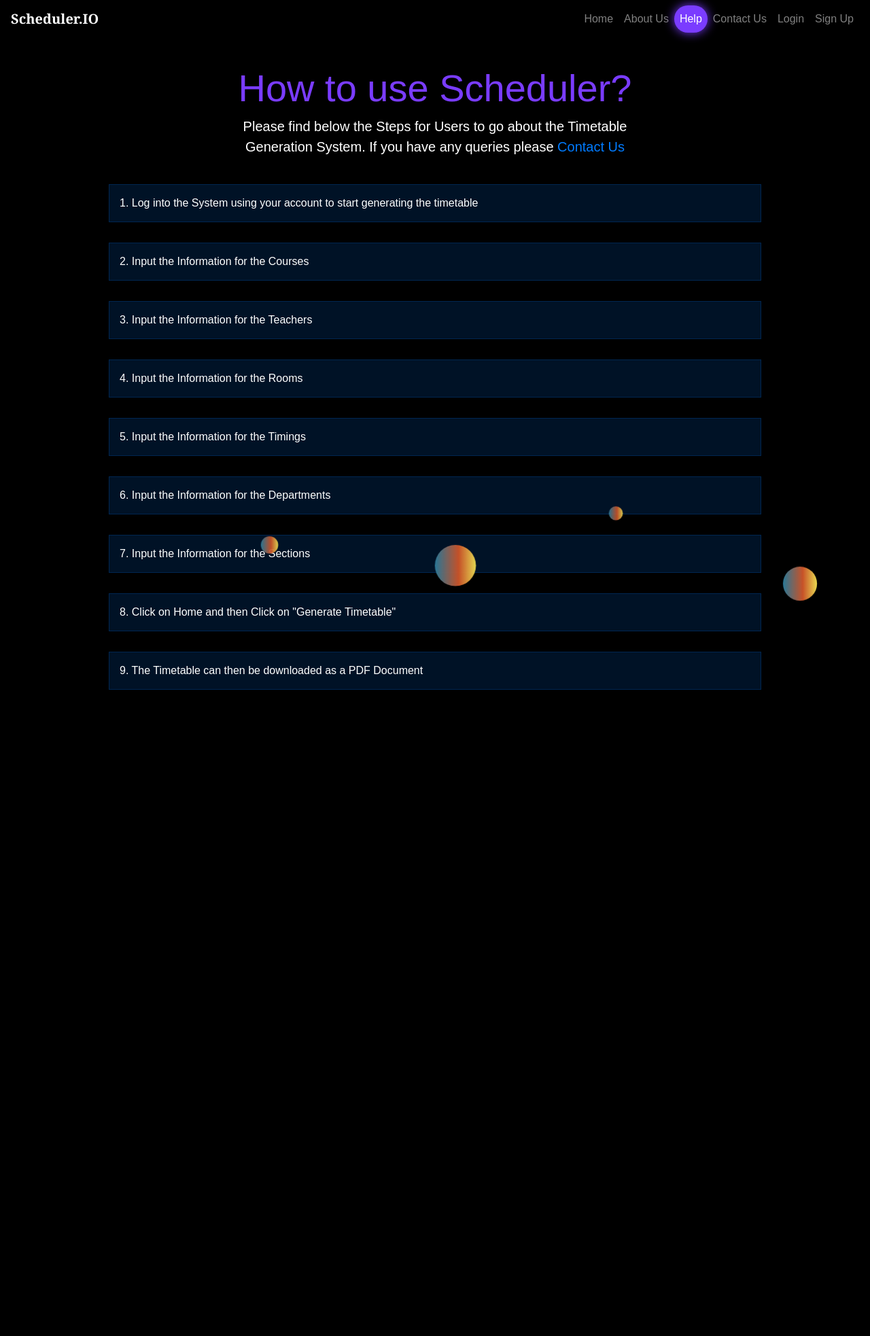
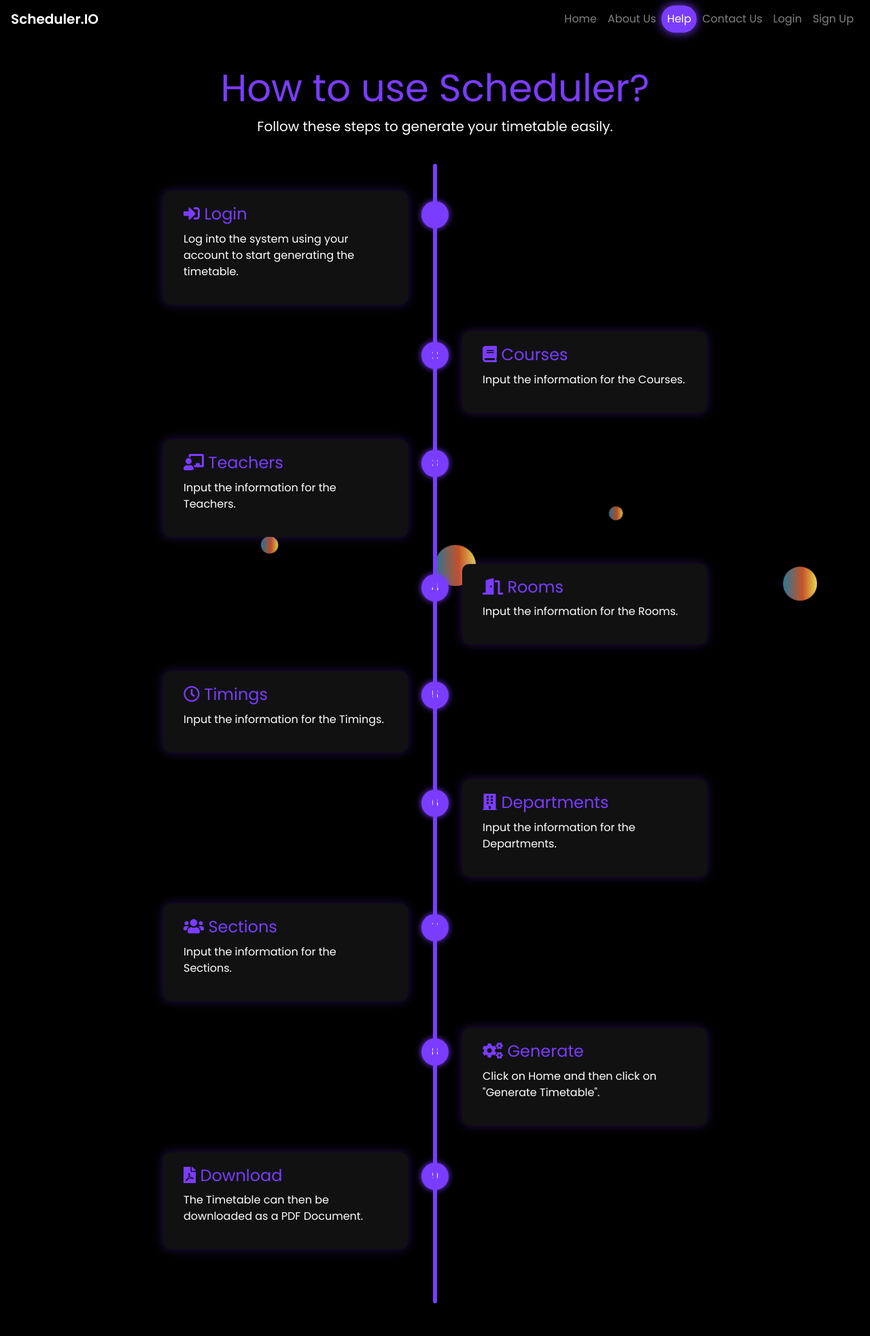
Before and after one commit to Sanjeevan76/schedulerAI, a Django app: page /help in a window 1280 px wide. Shown: the whole page at 68% size. Before the commit the page ends 1015 px from the top, so only its background shows below. Run offline with Django 3.2, Linux system fonts and the light colour scheme; some libraries are stand-ins or nearby versions.

Commit message:
done video

```diff
--- a/projttgs/templates/aboutus.html
+++ b/projttgs/templates/aboutus.html
@@ -3,7 +3,7 @@
 <head>
 	<meta charset="utf-8">
 	<meta name="viewport" content="width=device-width, initial-scale=1">
-	<title>TTGS | About Us</title>
+	<title>Shedulo.IO | About Us</title>
 	<link rel="stylesheet" href="https://maxcdn.bootstrapcdn.com/bootstrap/4.0.0/css/bootstrap.min.css">
 	<script src="https://ajax.googleapis.com/ajax/libs/jquery/3.3.1/jquery.min.js"></script>
 	<script src="https://cdnjs.cloudflare.com/ajax/libs/popper.js/1.12.9/umd/popper.min.js"></script>
--- a/projttgs/templates/addCourses.html
+++ b/projttgs/templates/addCourses.html
@@ -3,7 +3,7 @@
 <head>
 	<meta charset="utf-8">
 	<meta name="viewport" content="width=device-width, initial-scale=1">
-	<title>TTGS | Dashboard</title>
+	<title>Shedulo.IO | Dashboard</title>
 	<link rel="stylesheet" href="https://maxcdn.bootstrapcdn.com/bootstrap/4.0.0/css/bootstrap.min.css">
 	<script src="https://ajax.googleapis.com/ajax/libs/jquery/3.3.1/jquery.min.js"></script>
 	<script src="https://cdnjs.cloudflare.com/ajax/libs/popper.js/1.12.9/umd/popper.min.js"></script>
--- a/projttgs/templates/addDepts.html
+++ b/projttgs/templates/addDepts.html
@@ -3,7 +3,7 @@
 <head>
 	<meta charset="utf-8">
 	<meta name="viewport" content="width=device-width, initial-scale=1">
-	<title>TTGS | Dashboard</title>
+	<title>Shedulo.IO | Dashboard</title>
 	<link rel="stylesheet" href="https://maxcdn.bootstrapcdn.com/bootstrap/4.0.0/css/bootstrap.min.css">
 	<script src="https://ajax.googleapis.com/ajax/libs/jquery/3.3.1/jquery.min.js"></script>
 	<script src="https://cdnjs.cloudflare.com/ajax/libs/popper.js/1.12.9/umd/popper.min.js"></script>
--- a/projttgs/templates/addInstructors.html
+++ b/projttgs/templates/addInstructors.html
@@ -3,7 +3,7 @@
 <head>
 	<meta charset="utf-8">
 	<meta name="viewport" content="width=device-width, initial-scale=1">
-	<title>TTGS | Dashboard</title>
+	<title>Shedulo.IO | Dashboard</title>
 	<link rel="stylesheet" href="https://maxcdn.bootstrapcdn.com/bootstrap/4.0.0/css/bootstrap.min.css">
 	<script src="https://ajax.googleapis.com/ajax/libs/jquery/3.3.1/jquery.min.js"></script>
 	<script src="https://cdnjs.cloudflare.com/ajax/libs/popper.js/1.12.9/umd/popper.min.js"></script>
--- a/projttgs/templates/addRooms.html
+++ b/projttgs/templates/addRooms.html
@@ -3,7 +3,7 @@
 <head>
 	<meta charset="utf-8">
 	<meta name="viewport" content="width=device-width, initial-scale=1">
-	<title>TTGS | Dashboard</title>
+	<title>Shedulo.IO| Dashboard</title>
 	<link rel="stylesheet" href="https://maxcdn.bootstrapcdn.com/bootstrap/4.0.0/css/bootstrap.min.css">
 	<script src="https://ajax.googleapis.com/ajax/libs/jquery/3.3.1/jquery.min.js"></script>
 	<script src="https://cdnjs.cloudflare.com/ajax/libs/popper.js/1.12.9/umd/popper.min.js"></script>
--- a/projttgs/templates/addSections.html
+++ b/projttgs/templates/addSections.html
@@ -3,7 +3,7 @@
 <head>
 	<meta charset="utf-8">
 	<meta name="viewport" content="width=device-width, initial-scale=1">
-	<title>TTGS | Dashboard</title>
+	<title>Shedulo.IO | Dashboard</title>
 	<link rel="stylesheet" href="https://maxcdn.bootstrapcdn.com/bootstrap/4.0.0/css/bootstrap.min.css">
 	<script src="https://ajax.googleapis.com/ajax/libs/jquery/3.3.1/jquery.min.js"></script>
 	<script src="https://cdnjs.cloudflare.com/ajax/libs/popper.js/1.12.9/umd/popper.min.js"></script>
--- a/projttgs/templates/addTimings.html
+++ b/projttgs/templates/addTimings.html
@@ -3,7 +3,7 @@
 <head>
 	<meta charset="utf-8">
 	<meta name="viewport" content="width=device-width, initial-scale=1">
-	<title>TTGS | Dashboard</title>
+	<title>Shedulo.IO | Dashboard</title>
 	<link rel="stylesheet" href="https://maxcdn.bootstrapcdn.com/bootstrap/4.0.0/css/bootstrap.min.css">
 	<script src="https://ajax.googleapis.com/ajax/libs/jquery/3.3.1/jquery.min.js"></script>
 	<script src="https://cdnjs.cloudflare.com/ajax/libs/popper.js/1.12.9/umd/popper.min.js"></script>
--- a/projttgs/templates/chatbot.html
+++ b/projttgs/templates/chatbot.html
@@ -3,7 +3,7 @@
 
 <head>
   <meta charset="UTF-8">
-  <title>TTGS Chatbot</title>
+  <title>Shedulo.IO Chatbot</title>
   <meta charset="UTF-8">
   <meta name="viewport" content="width=device-width, initial-scale=1.0">
   <meta http-equiv="X-UA-Compatible" content="ie=edge">
--- a/projttgs/templates/help.html
+++ b/projttgs/templates/help.html
@@ -1,5 +1,4 @@
 <!DOCTYPE html>
-
 <html xmlns="http://www.w3.org/1999/xhtml">
 <head runat="server">
     <title>TTGS | Help</title>
@@ -10,158 +9,129 @@
 	<script src="https://cdnjs.cloudflare.com/ajax/libs/popper.js/1.12.9/umd/popper.min.js"></script>
 	<script src="https://maxcdn.bootstrapcdn.com/bootstrap/4.0.0/js/bootstrap.min.js"></script>
 	<script src="https://use.fontawesome.com/releases/v5.0.8/js/all.js"></script>
-    <link rel="canonical" href="https://getbootstrap.com/docs/4.5/examples/carousel/">
-    <link href="static/css/help.css" rel="stylesheet" />
+    <link href="https://fonts.googleapis.com/css2?family=Poppins:wght@400;600&display=swap" rel="stylesheet">
 
     <style>
         body {
             padding-top: 3rem;
             padding-bottom: 3rem;
             background-color: black;
-    color: #5a5a5a;
             font-family: 'Poppins', sans-serif;
             overflow-x: hidden;
+            color: white;
         }
 
+        /* ✅ Navbar */
+        .navbar {
+            background-color: black !important;
+            box-shadow: 0 2px 5px rgba(0,0,0,0.3);
+        }
+        .nav-item:hover{
+            background-color: #7a3cff;
+            border-radius: 20px;
+            box-shadow: 0 0 15px #7a3cff;
+        }
+        .navbar-nav .active .nav-link {
+            background: #7a3cff;
+            color: #fff !important;
+            border-radius: 25px;
+            box-shadow: 0 0 15px #7a3cff;
+        }
+
+        .pricing-header {
+            max-width: 700px;
+        }
+
+        /* ✅ Timeline */
+        .timeline {
+            position: relative;
+            max-width: 800px;
+            margin: auto;
+            padding: 40px 0;
+            z-index: 2;
+        }
+
+        .timeline::after {
+            content: '';
+            position: absolute;
+            width: 6px;
+            background: #7a3cff;
+            top: 0;
+            bottom: 0;
+            left: 50%;
+            margin-left: -3px;
+            border-radius: 3px;
+        }
+
+        .timeline-item {
+            padding: 20px 30px;
+            position: relative;
+            background: #111;
+            border-radius: 10px;
+            width: 45%;
+            margin-bottom: 40px;
+            box-shadow: 0 0 15px rgba(122,60,255,0.3);
+            transition: transform 0.3s ease, box-shadow 0.3s ease;
+        }
+
+        .timeline-item:hover {
+            transform: scale(1.08);
+            box-shadow: 0 0 30px rgba(122,60,255,0.9);
+        }
+
+        .timeline-item.left { left: 0; }
+        .timeline-item.right { left: 55%; }
+
+        .timeline-item::before {
+            content: attr(data-step);
+            position: absolute;
+            top: 15px;
+            width: 40px;
+            height: 40px;
+            background: #7a3cff;
+            border-radius: 50%;
+            color: #fff;
+            text-align: center;
+            line-height: 40px;
+            font-weight: bold;
+            box-shadow: 0 0 10px #7a3cff;
+        }
+
+        .timeline-item.left::before { right: -60px; }
+        .timeline-item.right::before { left: -60px; }
+
+        .timeline-item h4 {
+            color: #7a3cff;
+            margin-bottom: 10px;
+        }
+
+        .timeline-item i {
+            font-size: 30px;
+            margin-right: 10px;
+            color: #7a3cff;
+        }
+
+        /* ✅ Bubbles */
         .bubble {
             position: absolute;
             bottom: -100px;
             background: linear-gradient(90deg,rgba(42, 123, 155, 1) 0%, rgba(204, 84, 41, 1) 58%, rgba(237, 221, 83, 1) 100%);
             border-radius: 50%;
             animation: rise 20s infinite ease-in;
+            z-index: 1;
         }
 
-  /* random size/position for multiple bubbles */
-  .bubble:nth-child(1) {
-    width: 40px; height: 40px;
-    left: 10%;
-    animation-duration: 15s;
-  }
-  .bubble:nth-child(2) {
-    width: 25px; height: 25px;
-    left: 30%;
-    animation-duration: 18s;
-    animation-delay: 2s;
-  }
-  .bubble:nth-child(3) {
-    width: 60px; height: 60px;
-    left: 50%;
-    animation-duration: 22s;
-    animation-delay: 3s;
-  }
-  .bubble:nth-child(4) {
-    width: 20px; height: 20px;
-    left: 70%;
-    animation-duration: 17s;
-    animation-delay: 1s;
-  }
-  .bubble:nth-child(5) {
-    width: 50px; height: 50px;
-    left: 90%;
-    animation-duration: 25s;
-    animation-delay: 4s;
-  }
+        .bubble:nth-child(1) { width: 40px; height: 40px; left: 10%; animation-duration: 15s; }
+        .bubble:nth-child(2) { width: 25px; height: 25px; left: 30%; animation-duration: 18s; animation-delay: 2s; }
+        .bubble:nth-child(3) { width: 60px; height: 60px; left: 50%; animation-duration: 22s; animation-delay: 3s; }
+        .bubble:nth-child(4) { width: 20px; height: 20px; left: 70%; animation-duration: 17s; animation-delay: 1s; }
+        .bubble:nth-child(5) { width: 50px; height: 50px; left: 90%; animation-duration: 25s; animation-delay: 4s; }
 
         @keyframes rise {
-    0% {
-      transform: translateY(0) scale(1);
-      opacity: 1;
+            0% { transform: translateY(0) scale(1); opacity: 1; }
+            50% { opacity: 0.8; }
+            100% { transform: translateY(-110vh) scale(1.2); opacity: 0; }
         }
-    50% {
-      opacity: 0.8;
-    }
-    100% {
-      transform: translateY(-110vh) scale(1.2);
-      opacity: 0;
-    }
-  }
-
-
-/* ✅ Navbar */
-.navbar-nav .nav-link {
-.navbar {
-    background-color: rgb(0, 0, 0) !important; /* solid black */
-    box-shadow: 0 2px 5px rgba(103, 42, 42, 0.3); /* optional shadow */
-
-    {% comment %} z-index: 1030; /* ensures it stays above other content */ {% endcomment %}
-}
-}
-.navbar.navbar-dark.fixed-top {
-    background-color: rgb(0, 0, 0) !important; /* force solid black */
-    box-shadow: 0 2px 5px rgba(0,0,0,0.3);
-    {% comment %} z-index: 1030; /* ensure it stays above other content */ {% endcomment %}
-}
-/* Default border glowing */
-.navbar-nav .nav-link::before {
-	content: "";
-	position: absolute;
-	top: 0;
-	left: 0;
-	width: 100%;
-	height: 100%;
-	border-radius: 25px;
-	background: linear-gradient(45deg, #00e5ff, #1976d2, #ff4081);
-	background-size: 300% 300%;
-	opacity: 0;
-	transition: opacity 0.0s;
-	z-index: -1;
-}
-
-/* Hover effect */
-.navbar-nav .nav-link:hover {
-	color: #fff !important;
-	/* {% comment %} border: 2px solid #00e5ff; {% endcomment %}
-	box-shadow: 0 0 12px #00e5ff, 0 0 25px #00e5ff inset;
-	transform: scale(1.05);
-	cursor:pointer; */
-}
-
-/* .navbar-nav .nav-link:hover::before {
-	opacity: 1;
-	animation: glowMove 4s linear infinite;
-} */
-
-/* Active link style */
-.navbar-nav .active .nav-link {
-	background: #7a3cff;
-	color: #fff !important;
-	border-radius: 25px;
-	box-shadow: 0 0 15px #7a3cff;
-}
-.nav-item:hover{
-  background-color: #7a3cff;
-  color: #fff;
-  border-radius: 20px;
-  box-shadow: 0 0 15px #7a3cff;
-}
-
-
-@media (min-width: 768px) {
-    html {
-        font-size: 16px;
-    }
-}
-
-.container {
-    max-width: 960px;
-    color:white;
-}
-
-.pricing-header {
-    max-width: 700px;
-}
-
-.card-deck .card {
-    min-width: 220px;
-}
-
-.themed-container {
-    padding: 15px;
-    margin-bottom: 30px;
-    background-color: rgba(0, 123, 255, .15);
-    border: 1px solid rgba(0, 123, 255, .2);
-}
-
 
     </style>
 </head>
@@ -169,50 +139,74 @@
     <form id="form1">
         <header>
 			<nav class="navbar navbar-expand-md navbar-dark fixed-top">
-				<a class="navbar-brand" href="{% url 'index' %}"><b>Scheduler.IO</b></a>
+				<a class="navbar-brand" href="#"><b>Scheduler.IO</b></a>
 				<button class="navbar-toggler" type="button" data-toggle="collapse" data-target="#navbarCollapse">
 					<span class="navbar-toggler-icon"></span>
 				</button>
 				<div class="collapse navbar-collapse" id="navbarCollapse">
 					<ul class="navbar-nav ml-auto">
-						<li class="nav-item "><a class="nav-link" href="{% url 'index' %}">Home</a></li>
+						<li class="nav-item"><a class="nav-link" href="#">Home</a></li>
 						<li class="nav-item"><a class="nav-link" href="{% url 'about' %}">About Us</a></li>
-						<li class="nav-item active"><a class="nav-link" href="{% url 'help' %}">Help</a></li>
-						<li class="nav-item"><a class="nav-link" href="{% url 'contact' %}">Contact Us</a></li>
-						<li class="nav-item"><a class="nav-link" href="{% url 'login' %}">Login</a></li>
-						<li class="nav-item"><a class="nav-link" href="{% url 'register' %}">Sign Up</a></li>
+						<li class="nav-item active"><a class="nav-link" href="#">Help</a></li>
+						<li class="nav-item"><a class="nav-link" href="#">Contact Us</a></li>
+						<li class="nav-item"><a class="nav-link" href="#">Login</a></li>
+						<li class="nav-item"><a class="nav-link" href="#">Sign Up</a></li>
 					</ul>
 				</div>
 			</nav>
 		</header>
+
+        <!-- ✅ Bubbles -->
         <div class="bubble"></div>
         <div class="bubble"></div>
         <div class="bubble"></div>
         <div class="bubble"></div>
         <div class="bubble"></div>
-  <div class="bubble"></div>
-  <div class="bubble"></div>
-  <div class="bubble"></div>
-  <div class="bubble"></div>
-  <div class="bubble"></div>
-  <div class="bubble"></div>
-  <div class="bubble"></div>
-  <div class="bubble"></div>
-	</div>
+
         <div class="pricing-header px-3 py-3 pt-md-5 pb-md-4 mx-auto text-center">
             <h1 class="display-4" style="color: #7a3cff;">How to use Scheduler?</h1>
-            <p class="lead" style="color: white;">Please find below the Steps for Users to go about the Timetable Generation System. If you have any queries please <a href="{% url 'contact' %}">Contact Us</a></p>
+            <p class="lead" style="color: white;">Follow these steps to generate your timetable easily.</p>
         </div>
 
-        <div class="container themed-container">1. Log into the System using your account to start generating the timetable</div>
-        <div class="container themed-container">2. Input the Information for the Courses</div>
-        <div class="container themed-container">3. Input the Information for the Teachers</div>
-        <div class="container themed-container">4. Input the Information for the Rooms</div>
-        <div class="container themed-container">5. Input the Information for the Timings</div>
-        <div class="container themed-container">6. Input the Information for the Departments</div>
-        <div class="container themed-container">7. Input the Information for the Sections</div>
-        <div class="container themed-container">8. Click on Home and then Click on "Generate Timetable"</div>
-        <div class="container themed-container">9. The Timetable can then be downloaded as a PDF Document</div>
+        <!-- ✅ Timeline -->
+        <div class="timeline">
+            <div class="timeline-item left" data-step="1">
+                <h4><i class="fas fa-sign-in-alt"></i> Login</h4>
+                <p>Log into the system using your account to start generating the timetable.</p>
+            </div>
+            <div class="timeline-item right" data-step="2">
+                <h4><i class="fas fa-book"></i> Courses</h4>
+                <p>Input the information for the Courses.</p>
+            </div>
+            <div class="timeline-item left" data-step="3">
+                <h4><i class="fas fa-chalkboard-teacher"></i> Teachers</h4>
+                <p>Input the information for the Teachers.</p>
+            </div>
+            <div class="timeline-item right" data-step="4">
+                <h4><i class="fas fa-door-open"></i> Rooms</h4>
+                <p>Input the information for the Rooms.</p>
+            </div>
+            <div class="timeline-item left" data-step="5">
+                <h4><i class="far fa-clock"></i> Timings</h4>
+                <p>Input the information for the Timings.</p>
+            </div>
+            <div class="timeline-item right" data-step="6">
+                <h4><i class="fas fa-building"></i> Departments</h4>
+                <p>Input the information for the Departments.</p>
+            </div>
+            <div class="timeline-item left" data-step="7">
+                <h4><i class="fas fa-users"></i> Sections</h4>
+                <p>Input the information for the Sections.</p>
+            </div>
+            <div class="timeline-item right" data-step="8">
+                <h4><i class="fas fa-cogs"></i> Generate</h4>
+                <p>Click on Home and then click on "Generate Timetable".</p>
+            </div>
+            <div class="timeline-item left" data-step="9">
+                <h4><i class="fas fa-file-pdf"></i> Download</h4>
+                <p>The Timetable can then be downloaded as a PDF Document.</p>
+            </div>
+        </div>
     </form>
 </body>
 </html>
--- a/projttgs/templates/index.html
+++ b/projttgs/templates/index.html
@@ -955,6 +955,9 @@ footer .copyright {
   </section>
 
 
+
+
+
 		<!-- ✅ Features -->
 		 <div class="fourimage">
 			<div class="container text-center my-5">
--- a/projttgs/ttgen/views.py
+++ b/projttgs/ttgen/views.py
@@ -246,10 +246,10 @@ def contact(request):
     if request.method == 'POST':
         message = request.POST['message']
 
-        send_mail('TTGS Contact',
+        send_mail(' Contact',
                   message,
                   settings.EMAIL_HOST_USER,
-                  ['codevoid12@gmail.com'],
+                  ['studyyou40@gmail.com'],
                   fail_silently=False)
     return render(request, 'contact.html', {})
 
```
Also changed, not shown: projttgs/ttgen/chatbot.py (+7 -0 lines), projttgs/db.sqlite3, 2 other files. Lines whose indentation alone changed are shown as unchanged.
